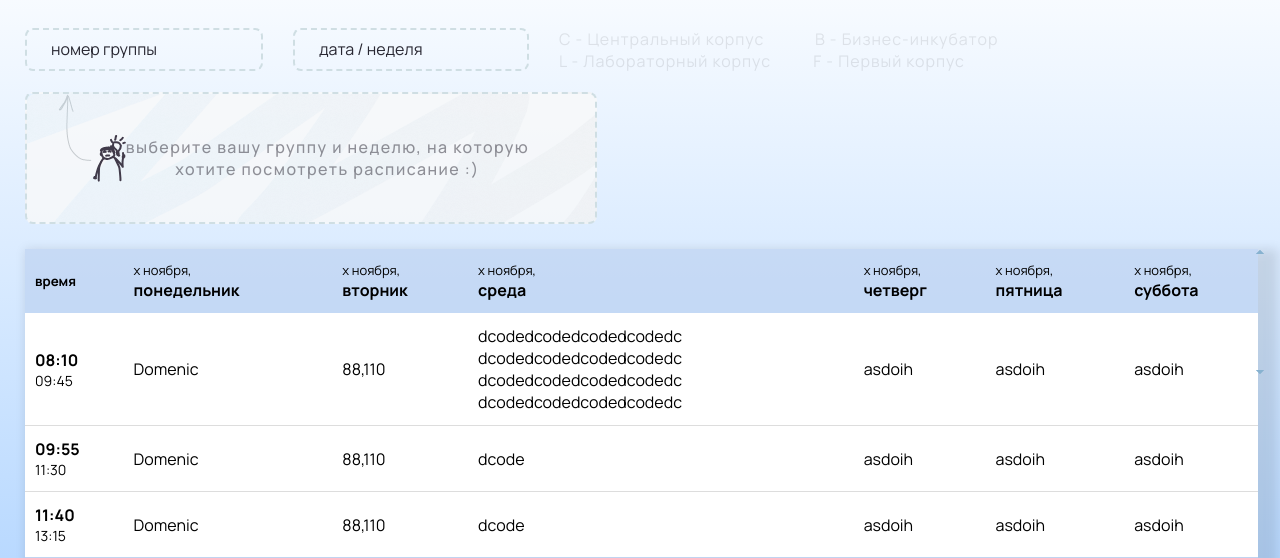
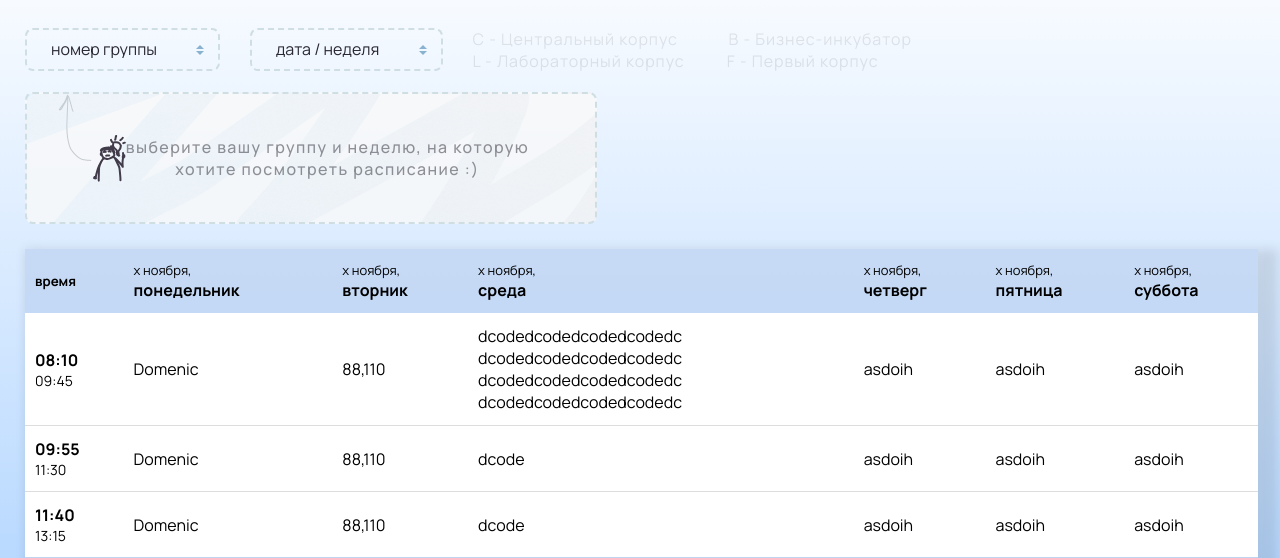
Before and after one commit to andrejgolubev/paragraph, a FastAPI app: template templates/index.html in a window 1280 px wide. Shown: the part 70-628 px from the top of the page. Run offline with FastAPI, Linux system fonts and the light colour scheme; the template is opened without the code that fills it, so the values that code supplies are empty.

Commit message:
fixed buttons position

```diff
--- a/templates/base.html
+++ b/templates/base.html
@@ -5,7 +5,6 @@
     <meta name="viewport" content="width=device-width, initial-scale=1.0" />
     <title>{% block title %} {% endblock title %}</title>
     {# <link rel="stylesheet" href="../static/sass/styles.css" /> #}
-    {# <link href="{{ url_for('static', path='../static/sass/styles.css') }}" rel="stylesheet"> #}
     <link href="{{ url_for('static', path='../static/sass/styles.css') }}" rel="stylesheet">
   </head>
 
--- a/templates/static/sass/dropdown.scss
+++ b/templates/static/sass/dropdown.scss
@@ -1,27 +1,20 @@
 @use './fonts.scss';
 
-
 .custom-select {
+  position: relative;
 
   select {
     appearance: none;
     width: 100%;
     font-size: 16px;
     font-family: 'Manrope', serif;
-    padding: 0.675em 6.5em 0.675em 1.5em;
+    padding: 0.675em 3.8em 0.675em 1.5em;
     border: 2px rgb(207, 222, 227) dashed;
     border-radius: 0.5rem;
     color: #292833;
     cursor: pointer;
 
-
   }
-
-  &:focus {
-    background-color: white;
-  }
-
-
 
   &::before,
   &::after {
@@ -51,8 +44,4 @@
     background-color: rgb(135, 178, 208);
     border-color: rgb(135, 178, 208);
   }
-
-
-
-
 }
--- a/templates/static/sass/styles.css
+++ b/templates/static/sass/styles.css
@@ -97,19 +97,19 @@ input[type=file] {
   font-family: "Manrope";
   src: url("../fonts/Manrope-VariableFont_wght.ttf");
 }
+.custom-select {
+  position: relative;
+}
 .custom-select select {
   appearance: none;
   width: 100%;
   font-size: 16px;
   font-family: "Manrope", serif;
-  padding: 0.675em 6.5em 0.675em 1.5em;
+  padding: 0.675em 3.8em 0.675em 1.5em;
   border: 2px rgb(207, 222, 227) dashed;
   border-radius: 0.5rem;
   color: #292833;
   cursor: pointer;
-}
-.custom-select:focus {
-  background-color: white;
 }
 .custom-select::before, .custom-select::after {
   --size: 0.3rem;
```
Also changed, not shown: templates/static/sass/dropdown.css (+4 -4 lines), 2 other files.
